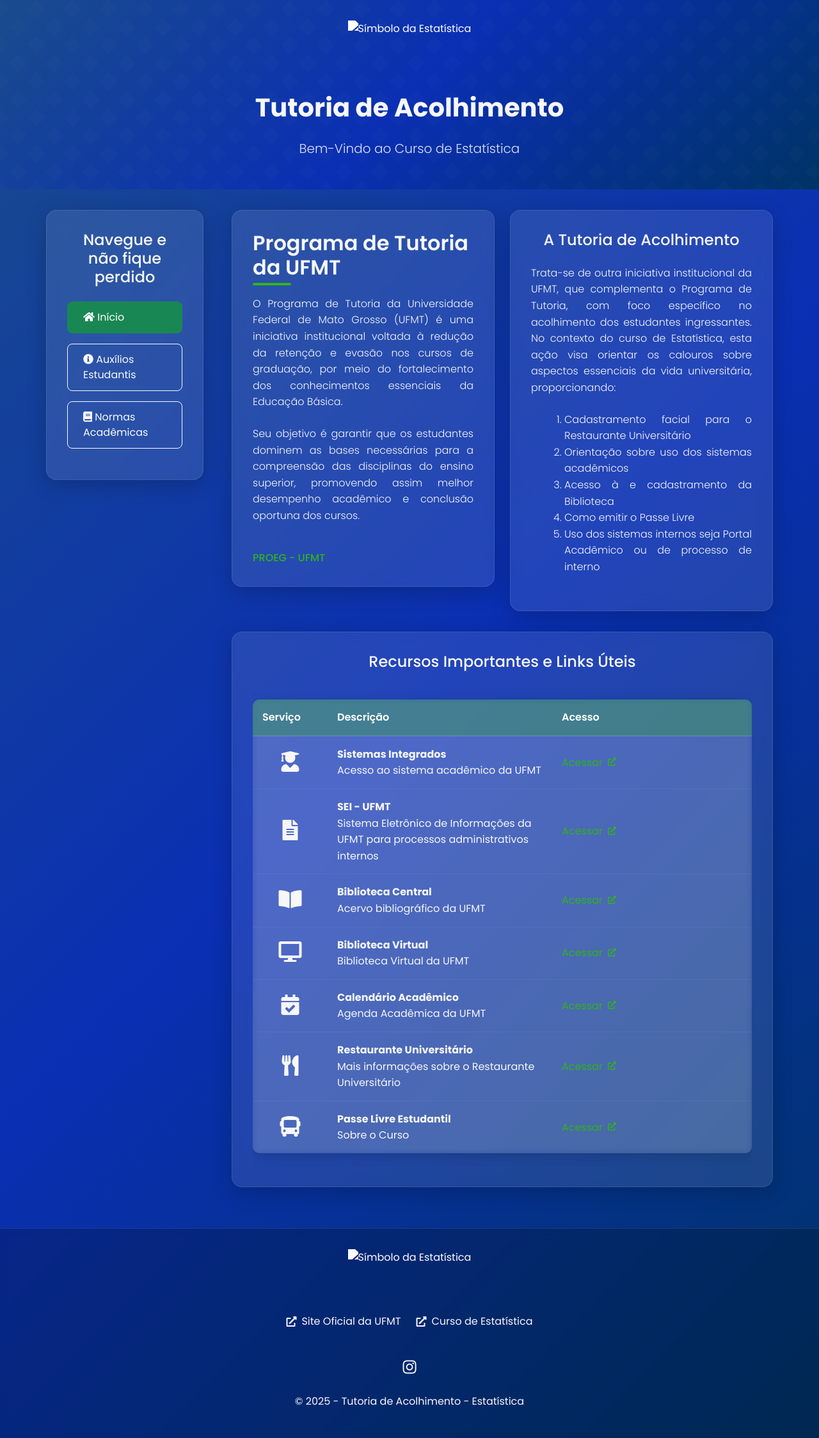
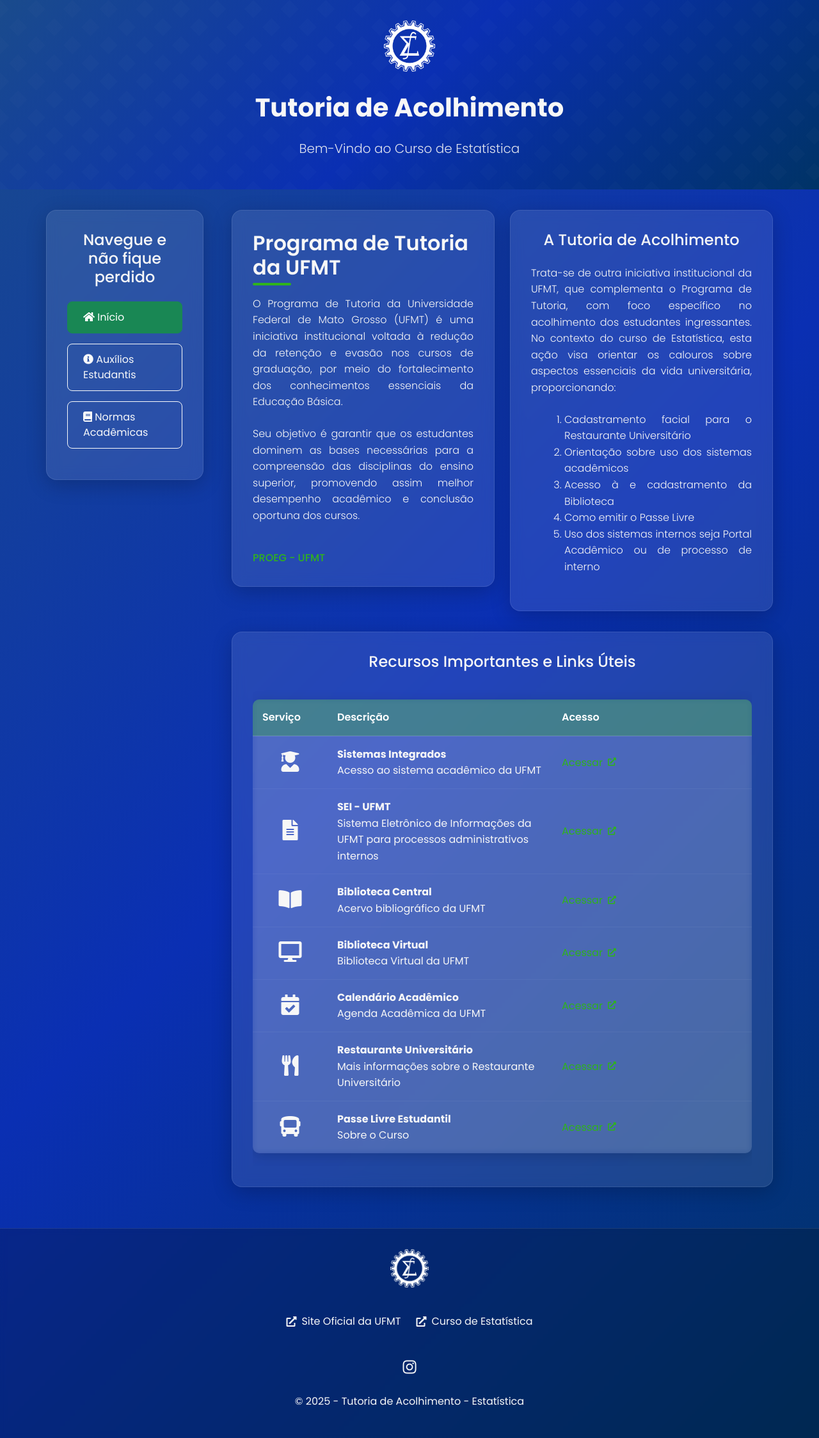
Before and after one commit to rafaellsimoes/tutoria_acolhimento_ufmt, a plain HTML site: page index.html in a window 1280 px wide. Shown: the whole page at 64% size. Drawn offline with nearby package versions, Linux system fonts and the light colour scheme; the site is published under a folder, as on GitHub Pages, so addresses that start at the root find nothing.

Commit message:
Update index.html

```diff
--- a/index.html
+++ b/index.html
@@ -359,7 +359,7 @@
     <!-- Cabeçalho da página com botões -->
     <header>
         <div class="header-logos">
-            <img src="/estatistica_ufmt.png" alt="Símbolo da Estatística" style="filter: brightness(0) invert(1)">
+            <img src="estatistica_ufmt.png" alt="Símbolo da Estatística" style="filter: brightness(0) invert(1)">
         </div>
 
         <div class="container">
@@ -477,7 +477,7 @@
     <footer>
         <div class="footer-content">
             <div class="footer-logos">
-                <img src="/estatistica_ufmt.png" alt="Símbolo da Estatística" style="filter: brightness(0) invert(1)">
+                <img src="estatistica_ufmt.png" alt="Símbolo da Estatística" style="filter: brightness(0) invert(1)">
             </div>
 
             <div class="external-links">
```
